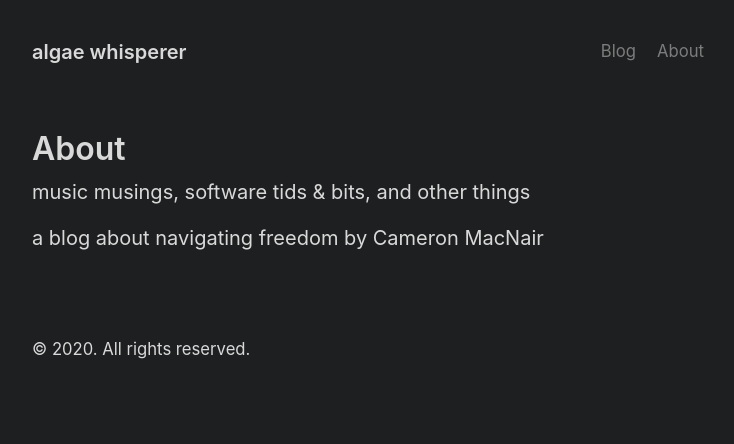
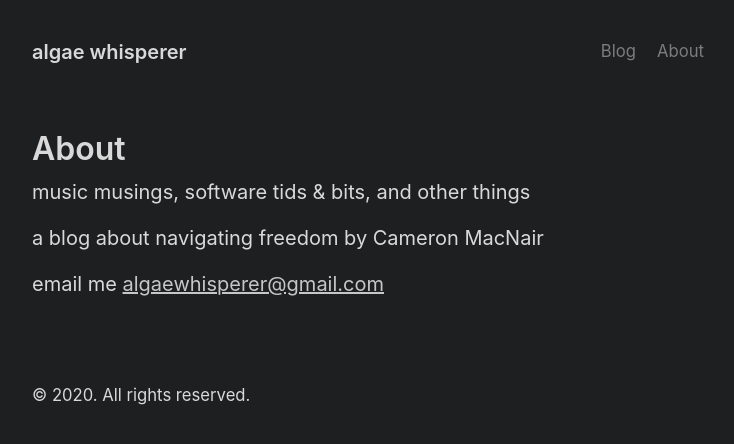
Before and after one commit to algaewhisperer/blog, a Jekyll site: the page built from about.md, in a window 1280 px wide. Shown: the top 444 px of the page, without its empty margins (272-1006 px from the left). Built offline with Jekyll 4.4.1, drawn with Linux system fonts in a browser that asks for light colours.

Commit message:
add email link

```diff
--- a/about.md
+++ b/about.md
@@ -7,3 +7,6 @@ music musings, software tids & bits, and other things
 
 
 a blog about navigating freedom by Cameron MacNair
+
+
+email me <algaewhisperer@gmail.com>
```
Also changed, not shown: 6 other files.
